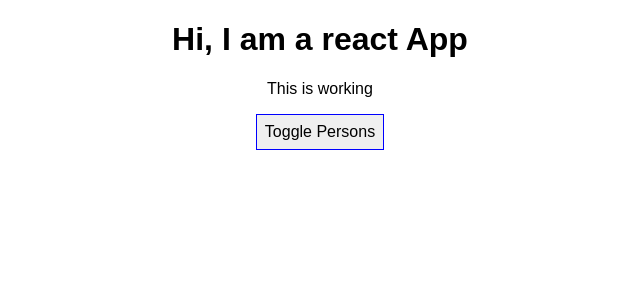
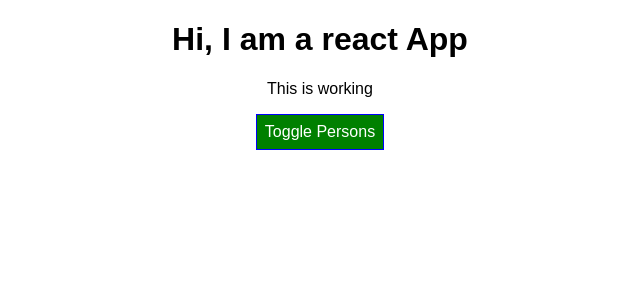
Before and after one commit to MayankAjmeri/React_Practice, a React (Create React App) app: page / in a window 1280 px wide. Shown: the top 300 px of the page, without its empty margins (320-960 px from the left). Built offline with nearby package versions, Linux system fonts and the light colour scheme.

Commit message:
Added Radium

```diff
--- a/package.json
+++ b/package.json
@@ -3,6 +3,7 @@
   "version": "0.1.0",
   "private": true,
   "dependencies": {
+    "radium": "^0.26.0",
     "react": "^16.13.1",
     "react-dom": "^16.13.1",
     "react-scripts": "1.1.5"
--- a/src/App.css
+++ b/src/App.css
@@ -3,9 +3,18 @@
 }
 
 .btn {
-  background-color: "white";
+  background-color: "green";
+  color: white;
   font: inherit;
   border: 1px solid blue;
   padding: 8px;
   cursor: pointer;
 }
+
+.red {
+  color: red;
+}
+
+.bold {
+  font-weight: bold;
+}
--- a/src/App.js
+++ b/src/App.js
@@ -1,5 +1,6 @@
 import React, { Component /*createElement*/ } from "react";
 import "./App.css";
+// import Radium, { StyleRoot } from "radium";
 import Person from "./Person/Person";
 
 class App extends Component {
@@ -60,6 +61,19 @@
   };
 
   render() {
+    const style = {
+      backgroundColor: "green",
+      color: "white",
+      font: "inherit",
+      border: "1px solid blue",
+      padding: "8px",
+      cursor: "pointer",
+      // ":hover": {
+      //   backgroundColor: "lightgreen",
+      //   color: "black",
+      // },
+    };
+
     let persons = null;
     if (this.state.showPersons) {
       persons = (
@@ -77,14 +91,30 @@
           })}
         </div>
       );
+      style.backgroundColor = "red";
+      // style[":hover"] = {
+      //   backgroundColor: "salmon",
+      //   color: "black",
+      // };
+    }
+
+    // let classes = ["red", "bold"].join(" ");
+    const classes = [];
+    if (this.state.persons.length <= 2) {
+      classes.push("red"); //classes = ['red']
+    }
+    if (this.state.persons.length <= 1) {
+      classes.push("bold"); //classes = ['red','bold']
     }
 
     return (
+      // <StyleRoot>
       <div className="App">
         <h1>Hi, I am a react App</h1>
-        <p>This is working</p>
+        <p className={classes.join(" ")}>This is working</p>
         <button
-          className="btn"
+          style={style}
+          // className="btn"
           // onClick={() => this.switchNameHandler("Maximillian")}
           onClick={this.togglePersonsHandler}
         >
@@ -92,10 +122,12 @@
         </button>
         {persons}
       </div>
+      // </StyleRoot>
     );
   }
 }
 
+// export default Radium(App);
 export default App;
 
 // return React.createElement(
--- a/src/Person/Person.css
+++ b/src/Person/Person.css
@@ -6,3 +6,9 @@
   padding: 16px;
   text-align: center;
 }
+
+/* @media (min-width: 500px) {
+  .Person {
+    width: 450px;
+  }
+} */
```
Also changed, not shown: src/Person/Person.js (+8 -0 lines), 1 other file (tests, documents, lock files or other folders).
